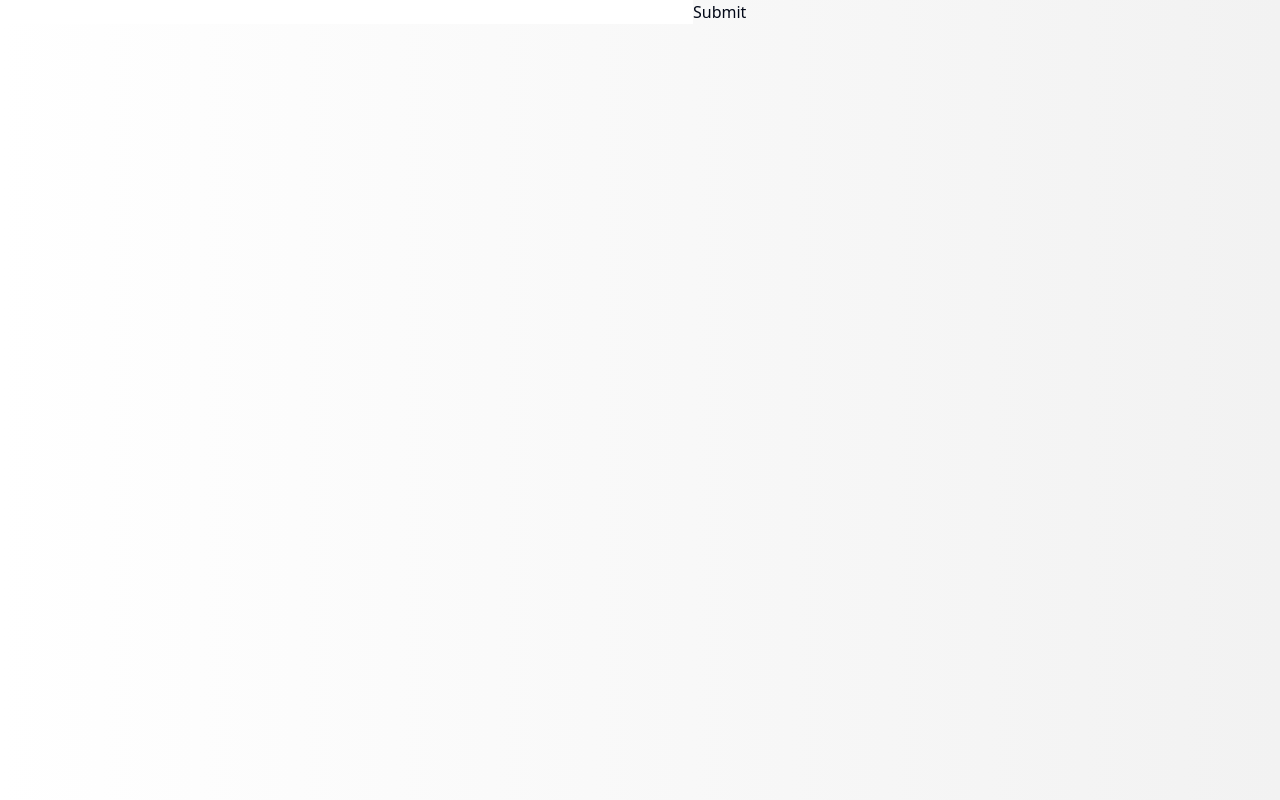
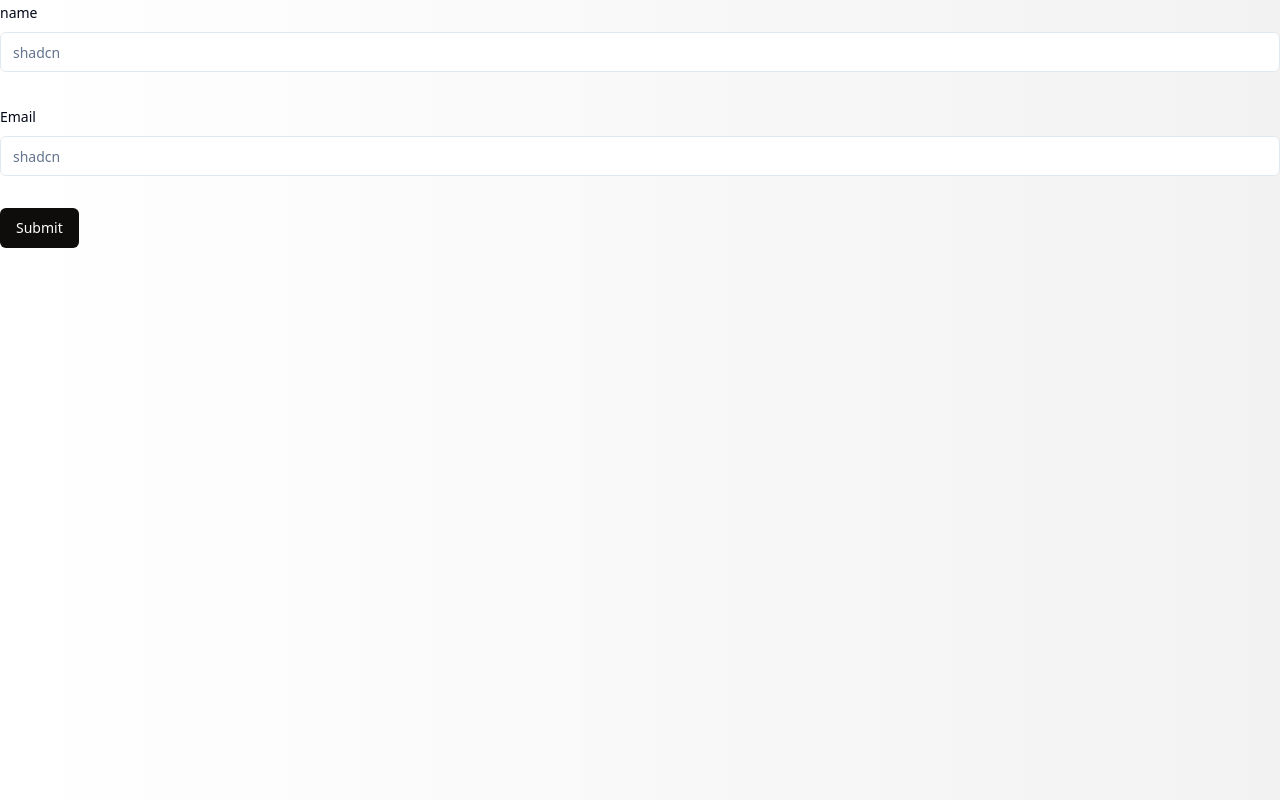
Before and after one commit to vipulkumar-dev/portfolio, a Next.js app: page /contact in a window 1280 px wide. Built offline with nearby package versions, Linux system fonts and the light colour scheme.

Commit message:
Emial fixing

```diff
--- /dev/null
+++ b/actions/sendEmail.ts
@@ -0,0 +1,20 @@
+"use server";
+
+import { formSchema } from "@/app/contact/page";
+import { Resend } from "resend";
+import { z } from "zod";
+
+export async function sendEmail(values: z.infer<typeof formSchema>) {
+  const resend = new Resend("re_L8AunFxe_AW5vS1eBxxpu3E22H1NrPouQ");
+  const { data, error } = await resend.emails.send({
+    from: `${values.name} <onboarding@resend.dev>`,
+    to: ["email.coex@gmail.com"],
+    subject: " values.get",
+    text: values.email,
+  });
+  if (error) {
+    return console.error({ error });
+  }
+
+  console.log({ data });
+}
--- a/app/contact/page.tsx
+++ b/app/contact/page.tsx
@@ -1,38 +1,83 @@
+"use client";
+
+import { zodResolver } from "@hookform/resolvers/zod";
+import { useForm } from "react-hook-form";
+import { z } from "zod";
+
+import { Button } from "@/components/ui/button";
+import {
+  Form,
+  FormControl,
+  FormDescription,
+  FormField,
+  FormItem,
+  FormLabel,
+  FormMessage,
+} from "@/components/ui/form";
+import { Input } from "@/components/ui/input";
 import { Resend } from "resend";
-export default function Page() {
-  async function create(formData: FormData) {
-    "use server";
+import { sendEmail } from "@/actions/sendEmail";
 
-    const resend = new Resend("re_Y6dR2iax_BZ7NicNCUAEYtXjaCuMAz6rr");
+export const formSchema = z.object({
+  name: z.string().min(2, {
+    message: "Username must be at least 2 characters.",
+  }),
+  email: z
+    .string()
+    .min(1, { message: "This field has to be filled." })
+    .email("This is not a valid email."),
 
-    // await fetch("https://api.resend.com/emails", {
-    //   method: "POST",
-    //   headers: {
-    //     "Content-Type": "application/json",
-    //     Authorization: `Bearer ${"re_Y6dR2iax_BZ7NicNCUAEYtXjaCuMAz6rr"}`,
-    //   },
-    //   body: JSON.stringify({
-    //     from: "vipulkumar13579@gmail.com",
-    //     to: "email.coex@gmail.com",
-    //     subject: formData.get("subject"),
-    //     text: "This works!",
-    //   }),
-    // });
+  message: z.string().min(1, { message: "This field has to be filled." }),
+});
 
-    await resend.emails.send({
-      from: `${formData.get("name")} <onboarding@resend.dev>`,
-      to: ["email.coex@gmail.com"],
-      subject: formData.get("subject"),
-      text: formData.get("text"),
-    });
-    console.log(formData.get("subject"));
-  }
+export default function ProfileForm() {
+  // ...
+
+  const form = useForm<z.infer<typeof formSchema>>({
+    resolver: zodResolver(formSchema),
+    defaultValues: {
+      name: "",
+      email: "",
+      message: "",
+    },
+  });
+
+  const onMyFormSubmit = async (data: z.infer<typeof formSchema>) => {
+    await sendEmail(data);
+  };
+
   return (
-    <form action={create}>
-      <input type="text" name="name" />
-      <input type="text" name="subject" />
-      <input type="text" name="text" />
-      <button type="submit">Submit</button>
-    </form>
+    <Form {...form}>
+      <form onSubmit={form.handleSubmit(onMyFormSubmit)} className="space-y-8">
+        <FormField
+          control={form.control}
+          name="name"
+          render={({ field }) => (
+            <FormItem>
+              <FormLabel>name</FormLabel>
+              <FormControl>
+                <Input placeholder="shadcn" {...field} />
+              </FormControl>
+
+              <FormMessage />
+            </FormItem>
+          )}
+        />
+        <FormField
+          control={form.control}
+          name="email"
+          render={({ field }) => (
+            <FormItem>
+              <FormLabel>Email</FormLabel>
+              <FormControl>
+                <Input placeholder="shadcn" {...field} />
+              </FormControl>
+              <FormMessage />
+            </FormItem>
+          )}
+        />
+        <Button type="submit">Submit</Button>
+      </form>
+    </Form>
   );
 }
--- a/app/contact2/page.tsx
+++ /dev/null
@@ -1,88 +0,0 @@
-"use client";
-
-import { zodResolver } from "@hookform/resolvers/zod";
-import { useForm } from "react-hook-form";
-import { z } from "zod";
-
-import { Button } from "@/components/ui/button";
-import {
-  Form,
-  FormControl,
-  FormDescription,
-  FormField,
-  FormItem,
-  FormLabel,
-  FormMessage,
-} from "@/components/ui/form";
-import { Input } from "@/components/ui/input";
-
-const formSchema = z.object({
-  username: z.string().min(2, {
-    message: "Username must be at least 2 characters.",
-  }),
-  email: z
-    .string()
-    .min(1, { message: "This field has to be filled." })
-    .email("This is not a valid email."),
-});
-
-export default function ProfileForm() {
-  // ...
-
-  const form = useForm<z.infer<typeof formSchema>>({
-    resolver: zodResolver(formSchema),
-    defaultValues: {
-      username: "",
-      email: "",
-    },
-  });
-
-  function onSubmit(values: z.infer<typeof formSchema>) {
-    // Do something with the form values.
-    // ✅ This will be type-safe and validated.
-    console.log(values);
-  }
-
-  return (
-    <Form {...form}>
-      <form onSubmit={form.handleSubmit(onSubmit)} className="space-y-8">
-        <FormField
-          control={form.control}
-          name="username"
-          render={({ field }) => (
-            <FormItem>
-              <FormLabel>Username</FormLabel>
-              <FormControl>
-                <Input placeholder="shadcn" {...field} />
-              </FormControl>
-              <FormDescription>
-                This is your public display name.
-              </FormDescription>
-              <FormMessage />
-            </FormItem>
-          )}
-        />
-        <FormField
-          control={form.control}
-          name="email"
-          render={({ field }) => (
-            <FormItem>
-              <FormLabel>Email</FormLabel>
-              <FormControl>
-                <Input placeholder="shadcn" {...field} />
-              </FormControl>
-              <FormControl>
-                <Input placeholder="shadcn" {...field} />
-              </FormControl>
-              <FormDescription>
-                This is your public display name.
-              </FormDescription>
-              <FormMessage />
-            </FormItem>
-          )}
-        />
-        <Button type="submit">Submit</Button>
-      </form>
-    </Form>
-  );
-}
```
